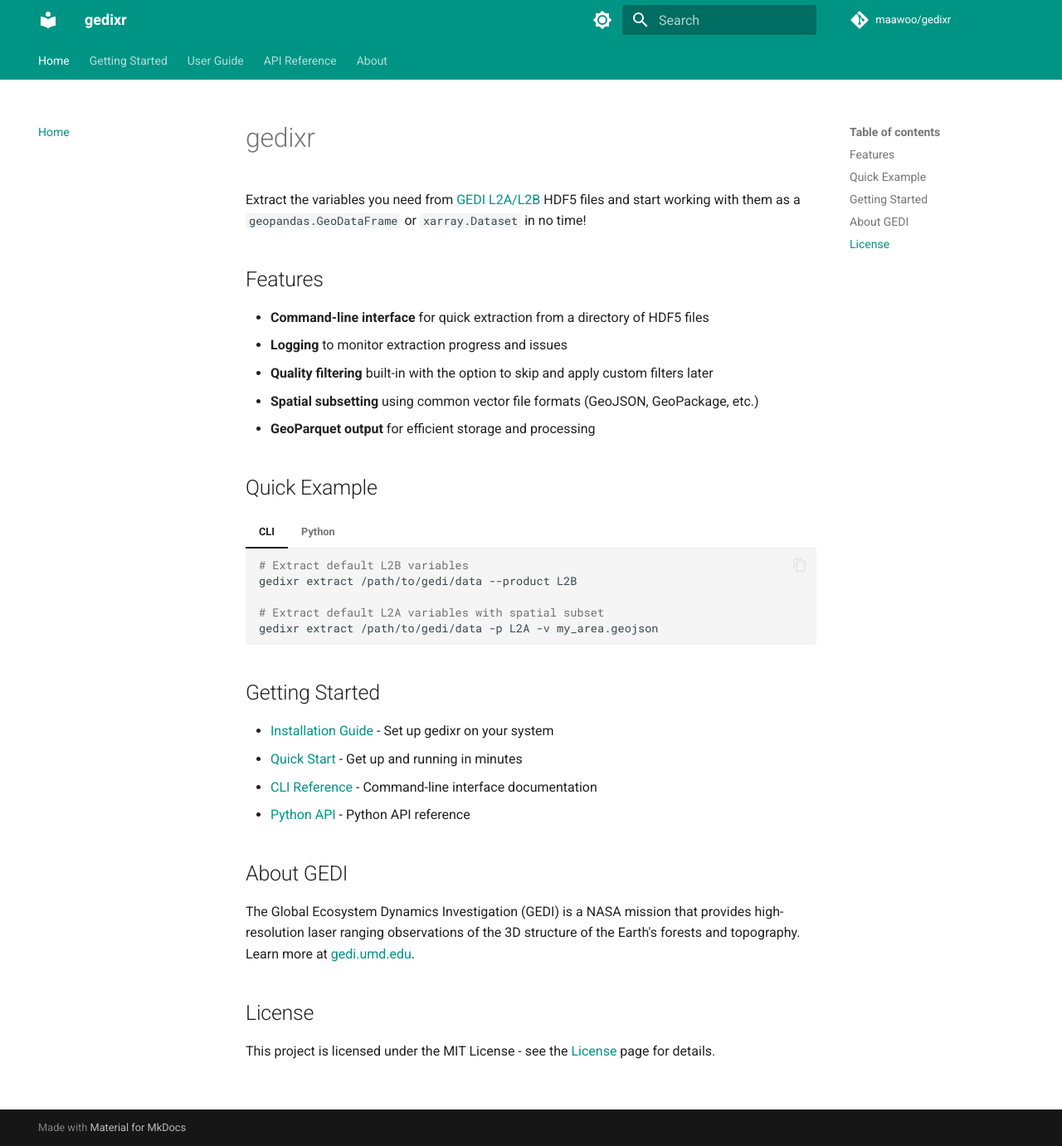
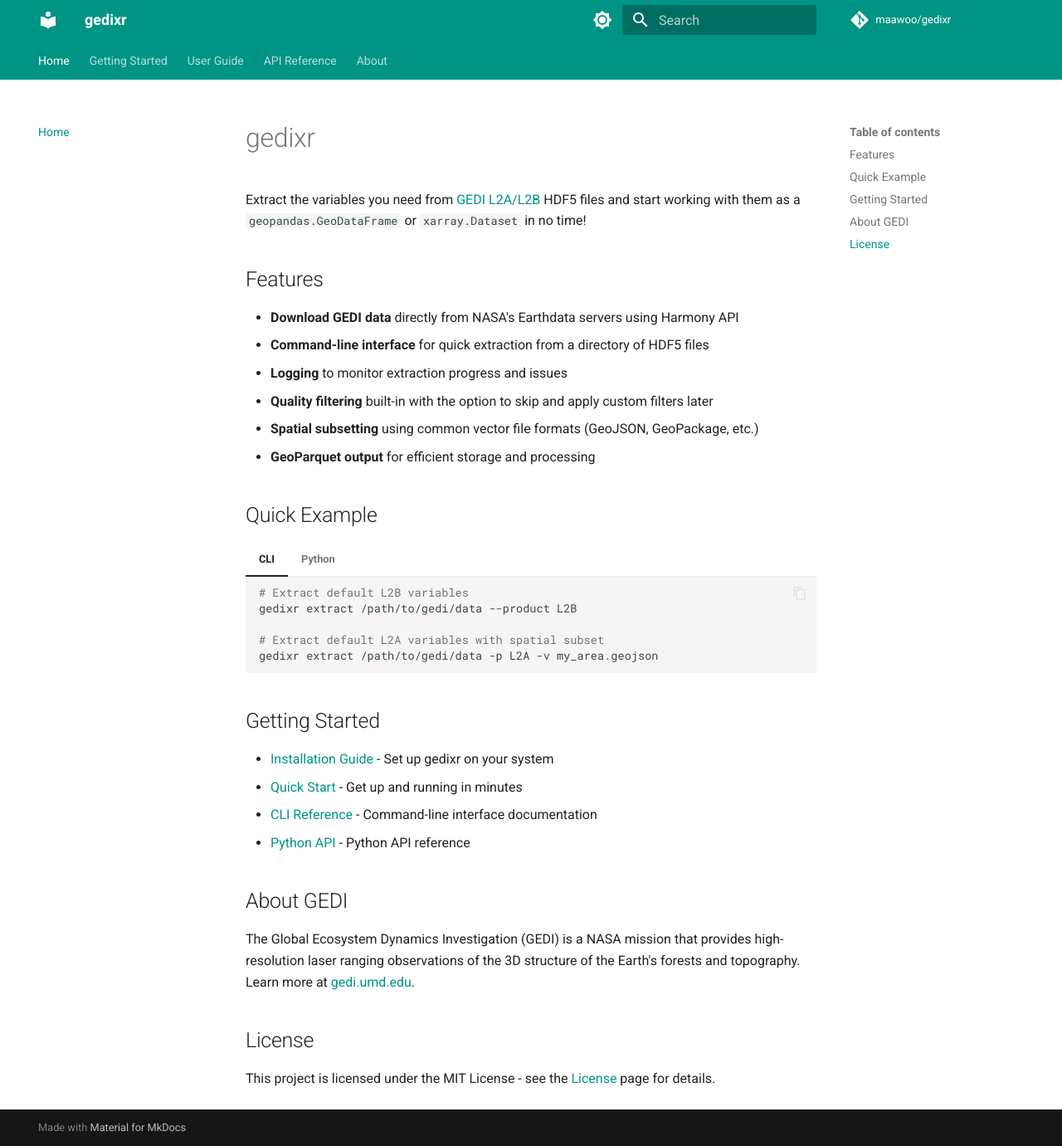
Before and after one commit to maawoo/gedixr, an MkDocs documentation site: the page built from docs/index.md, in a window 1280 px wide and 1381 px high. Shown: the whole window at 83% size. Built offline with MkDocs 1.6.1 and Material for MkDocs 9.7.7, drawn with Linux system fonts in a browser that asks for light colours; comment, search, counter and statistics services are not loaded.

Commit message:
minor changes in docs

```diff
--- a/docs/index.md
+++ b/docs/index.md
@@ -6,6 +6,7 @@
 
 ## Features
 
+- **Download GEDI data** directly from NASA's Earthdata servers using Harmony API
 - **Command-line interface** for quick extraction from a directory of HDF5 files
 - **Logging** to monitor extraction progress and issues
 - **Quality filtering** built-in with the option to skip and apply custom filters later
```
Also changed, not shown: docs/download.md (+8 -5 lines).
